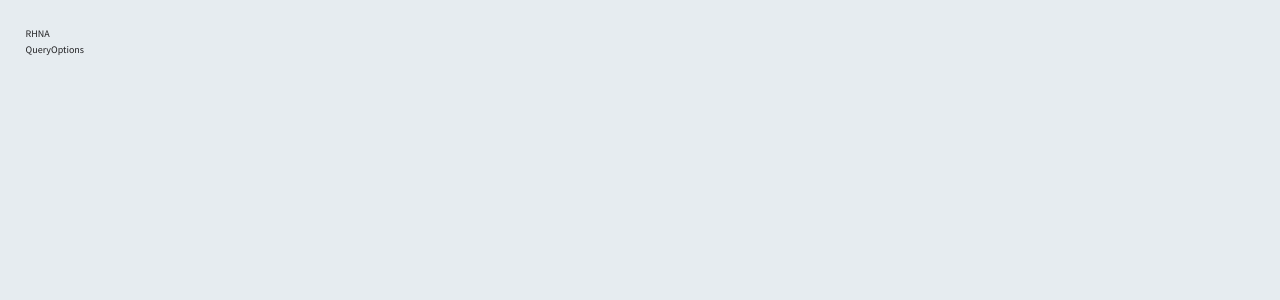
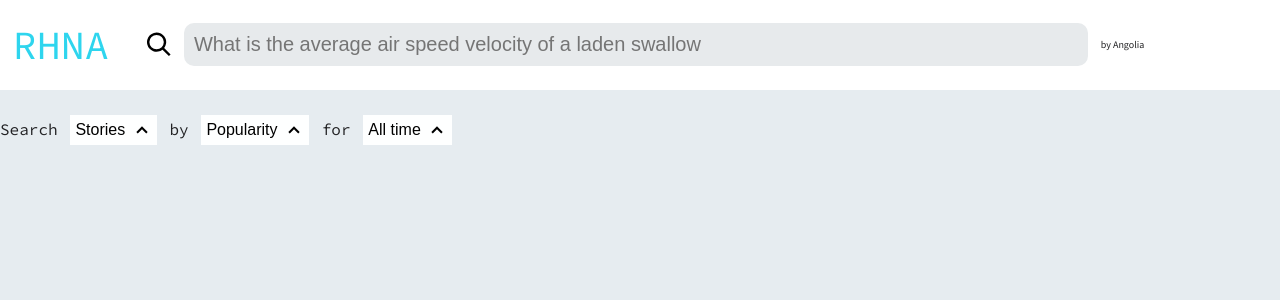
Before and after one commit to coretado/react-hn-algolia, a React (Create React App) app: page / in a window 1280 px wide. Shown: the top 300 px of the page. Built offline with nearby package versions, Linux system fonts and the light colour scheme.

Commit message:
Added search query options for API call. Need to figure out CSS to anchor menu text when dropdown is selected.

```diff
--- a/src/App.js
+++ b/src/App.js
@@ -7,7 +7,7 @@ class App extends Component {
   render() {
     return (
       <Router>
-        <div className='container'>
+        <div>
           <Dashboard />
         </div>
       </Router>
--- a/src/components/Dashboard.js
+++ b/src/components/Dashboard.js
@@ -1,14 +1,71 @@
 import React, { Component, Fragment } from 'react';
+import { querySelector } from '../utility/querySelector';
 
 import Search from './Search';
 import QueryOptions from './QueryOptions';
 
 class Dashboard extends Component {
+  state = {
+    type: {
+      value: 'Stories',
+      queryValue: 'story',
+      options: ['All', 'Stories', 'Comments'],
+      definition: 'Search'
+    },
+    sort: {
+      value: 'Popularity',
+      queryValue: 'byPopularity',
+      options: ['Popularity', 'Date'],
+      definition: 'by'
+    },
+    dateRange: {
+      value: 'All time',
+      queryValue: 'all',
+      options: ['All time', 'Last 24h', 'Past Week', 'Past Month', 'Past Year'],
+      definition: 'for'
+    },
+    searchString: ''
+  }
+
+  handleInput = (e) => {
+    const searchString = e.target.value;
+    this.setState(() => ({searchString}));
+  }
+
+  handleSubmit = (e) => {
+    e.preventDefault();
+    this.setState((prevState) => ({...prevState, searchString: ''}));
+  }
+
+  handleQuery = (option, queryId) => {
+    this.setState((prevState) => (
+      {...prevState,
+        [queryId]: {...prevState[queryId],
+          value: option,
+          queryValue: querySelector(option)
+        }
+      }
+    ));
+  }
+
   render() {
     return (
       <Fragment>
-        <Search />
-        <QueryOptions />
+        <Search
+          searchString={this.state.searchString}
+          handleInput={this.handleInput}
+          handleSubmit={this.handleSubmit} />
+        <div className='container row spacer'>
+          {Object.keys(this.state).filter(item => item !== 'searchString').map(item => (
+            <QueryOptions
+              key={item}
+              options={this.state[item].options}
+              queryId={item}
+              definition={this.state[item].definition}
+              handleQuery={this.handleQuery}
+              selected={this.state[item].value} />
+          ))}
+        </div>
       </Fragment>
     );
   }
--- a/src/components/QueryOptions.js
+++ b/src/components/QueryOptions.js
@@ -1,11 +1,52 @@
-import React from 'react';
+import React, { Component, Fragment } from 'react';
 
-const QueryOptions = (props) => {
-  return (
-    <div>
-      QueryOptions
-    </div>
-  );
+class QueryOptions extends Component {
+  state = {
+    showMenu: false,
+  }
+
+  showMenu = (e) => {
+    e.preventDefault();
+
+    this.setState(() => ({ showMenu: true }),
+      () => document.addEventListener('click', this.closeMenu)
+    );
+  }
+
+  closeMenu = () => {
+    this.setState(() => ({ showMenu: false }),
+      () => document.removeEventListener('click', this.closeMenu)
+    );
+  }
+
+  render() {
+    return (
+      <Fragment>
+        <span className='queryOptions-definition'>{this.props.definition}</span>
+        <div className='column'>
+          <button onClick={this.showMenu} className='queryOptions-button'>
+            <span className='queryOptions-button--text'>{this.props.selected}</span>
+            {this.state.showMenu
+              ? <svg xmlns="http://www.w3.org/2000/svg" viewBox="0 0 20 20" className='queryOptions-dropdown'>
+                <path d="M9.293 12.95l.707.707L15.657 8l-1.414-1.414L10 10.828 5.757 6.586 4.343 8z" />
+              </svg>
+              : <svg xmlns="http://www.w3.org/2000/svg" viewBox="0 0 20 20" className='queryOptions-dropdown'>
+                <path d="M10.707 7.05L10 6.343 4.343 12l1.414 1.414L10 9.172l4.243 4.242L15.657 12z" />
+              </svg>}
+          </button>
+          {this.state.showMenu
+            ? <ul className='queryOptions-menu' onClick={this.selectItem}>
+              {this.props.options.map(option => (
+                <li key={option} onClick={() => this.props.handleQuery(option, this.props.queryId)}>
+                  {option}
+                </li>
+              ))}
+            </ul>
+            : null}
+        </div>
+      </Fragment>
+    );
+  }
 }
 
-export default QueryOptions
+export default QueryOptions;
--- a/src/components/Search.js
+++ b/src/components/Search.js
@@ -2,9 +2,26 @@ import React, { Component } from 'react';
 
 const Nav = (props) => {
   return (
-    <header>
+    <header className='search-bar'>
       <div className='app-logo'>
         RHNA
+      </div>
+      <form className='search-divide search-specify' onSubmit={props.handleSubmit}>
+        <div style={{display: 'flex', alignItems: 'center'}}>
+          <svg xmlns="http://www.w3.org/2000/svg" viewBox="0 0 20 20" className='search-button'>
+            <path d="M12.9 14.32a8 8 0 1 1 1.41-1.41l5.35 5.33-1.42 1.42-5.33-5.34zM8 14A6 6 0 1 0 8 2a6 6 0 0 0 0 12z"/>
+          </svg>
+          <input
+            type="search"
+            id="search"
+            onChange={props.handleInput}
+            placeholder={`What is the average air speed velocity of a laden swallow`}
+            className='search'
+            value={props.searchString} />
+        </div>
+      </form>
+      <div style={{marginLeft: '1vw'}}>
+        by Angolia
       </div>
     </header>
   );
--- a/src/index.css
+++ b/src/index.css
@@ -25,10 +25,123 @@ body {
   -moz-osx-font-smoothing: grayscale;
 }
 
+/* App Accents */
+.app-logo {
+  font-family: 'Source Code Pro', monospace;
+  font-size: 4rem;
+  color: #2ED5EE;
+  /* width: fit-content;
+  background-image: -webkit-linear-gradient(to right, #03E3E9, #2516c7);
+  background-image:    -moz-linear-gradient(to right, #03E3E9, #2516c7);
+  background-image:     -ms-linear-gradient(to right, #03E3E9, #2516c7);
+  background-image:      -o-linear-gradient(to right, #03E3E9, #2516c7);
+  background-image:         linear-gradient(to right, #03E3E9, #2516c7);
+  color:transparent;
+  -webkit-background-clip: text;
+  background-clip: text; */
+}
+
+/* App Container and Layout */
 .container {
   position: relative;
-  max-width: 140rem;
+  max-width: 128rem;
   min-width: 30rem;
   margin: 0 auto;
-  padding: 2vw;
 }
+
+.column {
+  display: flex;
+  flex-direction: column;
+}
+
+.row {
+  display: flex;
+  align-items: center;
+}
+
+.spacer {
+  margin: 2vw auto;
+}
+
+.queryOptions-button {
+  display: flex;
+  align-items: center;
+  outline: none;
+  border: none;
+
+  padding: 0.5rem;
+  cursor: pointer;
+  background-color: rgb(254, 255, 255);
+  margin-right: 1vw;
+}
+
+.queryOptions-button--text {
+  font-size: 1.6rem;
+}
+
+.queryOptions-definition {
+  font-size: 1.6rem;
+  margin-right: 1vw;
+  font-family: 'Source Code Pro', monospace;
+}
+
+.queryOptions-dropdown {
+  margin-left: 0.5vw;
+  height: 2rem;
+  width: 2rem;
+}
+
+.queryOptions-menu {
+  display: flex;
+  flex-direction: column;
+  z-index: 10;
+}
+
+.queryOptions-menu > li {
+  list-style: none;
+  background-color: #fff;
+  padding: 0.5rem;
+  font-size: 1.6rem;
+  cursor: pointer;
+  transition: all .3s;
+}
+
+.queryOptions-menu > li:hover {
+  border-left: 3px solid #2ED5EE;
+}
+
+.search-bar {
+  background-color: #fff;
+  min-height: 8rem;
+  padding: 1vw;
+
+  display: flex;
+  align-items: center;
+  /* box-shadow: 0 0.5rem 1.5rem rgba(50, 50, 93, .2),
+  0 1.5rem 3.5rem rgba(0, 0, 0, 0.1); */
+}
+
+.search {
+  border: none;
+  outline: none;
+  color: #5a6d7a;
+  background-color: #E7EAEC;
+  font-size: 2rem;
+  padding: 1rem 1rem;
+  width: 100%;
+  border-radius: 1rem;
+}
+
+.search-button {
+  height: 2.5rem;
+  width: 2.5rem;
+  margin-right: 1vw;
+}
+
+.search-divide {
+  margin-left: 3vw;
+}
+
+.search-specify {
+  width: 75%;
+}
--- /dev/null
+++ b/src/utility/querySelector.js
@@ -0,0 +1,26 @@
+export const querySelector = (parameter) => {
+  switch(parameter) {
+    case 'All':
+      return 'all';
+    case 'Stories':
+      return 'story';
+    case 'Comments':
+      return 'comment';
+    case 'Popularity':
+      return 'byPopularity';
+    case 'Date':
+      return 'byDate';
+    case 'All time':
+      return 'all';
+    case 'Last 24h':
+      return 'last24h';
+    case 'Past Week':
+      return 'pastWeek';
+    case 'Past Month':
+      return 'pastMonth';
+    case 'Past Year':
+      return 'pastYear';
+    default:
+      return '';
+  }
+}
```
